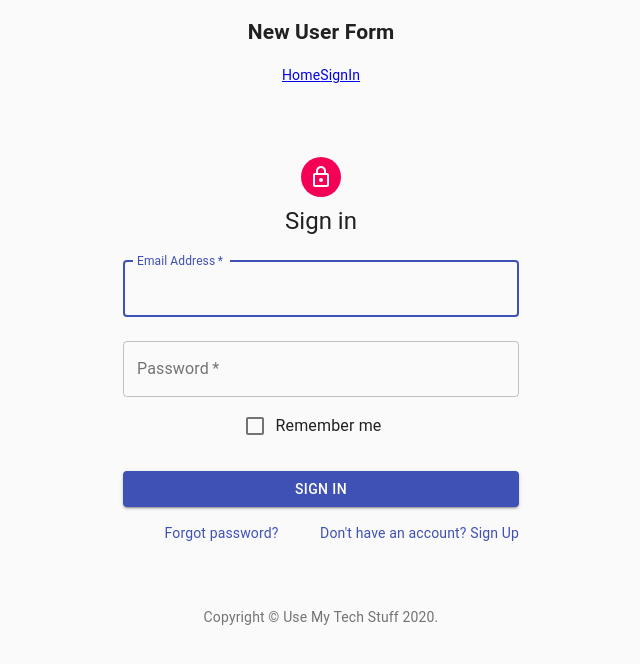
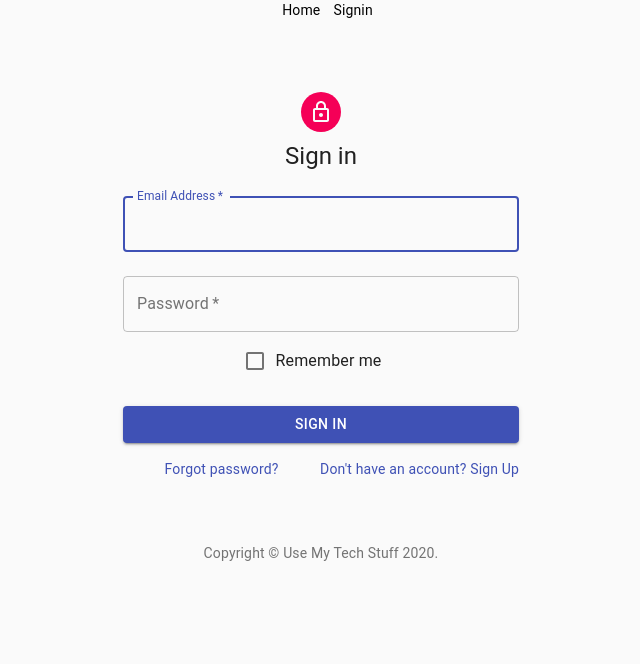
Before and after one commit to Use-MyTechStuff/front-end, a React (Create React App) app in the folder front-end/: page /src/Components/SignIn in a window 1280 px wide. Shown: the top 664 px of the page, without its empty margins (319-959 px from the left). Built offline with nearby package versions, Linux system fonts and the light colour scheme.

Commit message:
deleted h1

```diff
--- a/front-end/src/App.css
+++ b/front-end/src/App.css
@@ -36,3 +36,8 @@
     transform: rotate(360deg);
   }
 }
+Link {
+  display: flex;
+  justify-content: space-between;
+  align-items: center;
+}
--- a/front-end/src/App.js
+++ b/front-end/src/App.js
@@ -9,14 +9,13 @@ export default function App() {
   return (
     <div className="App">
       <nav>
-      <h1>New User Form</h1>
       <div className='nav-link'>
-      <Link to="/src/Components/Signup">Home</Link>
-      <Link to="/src/Components/Signin">SignIn</Link>
+      <Link to="/src/Components/Signup" style={{paddingLeft: 13, textDecoration: 'none', color: 'black'}}>Home</Link>
+      <Link to="/src/Components/Signin" style={{paddingLeft: 13, textDecoration: 'none', color:'black'}}>Signin</Link>
       </div>
       </nav>
-         <Route path="/src/Components/Signup" component={Signup} />
-        <Route path="/src/Components/SignIn" component={Signin} />
+         <Route exact path="/src/Components/Signup" component={Signup} />
+        <Route exact path="/src/Components/SignIn" component={Signin} />
            </div>
 
   );
--- a/front-end/src/Components/Signin.js
+++ b/front-end/src/Components/Signin.js
@@ -12,6 +12,7 @@ import LockOutlinedIcon from '@material-ui/icons/LockOutlined';
 import Typography from '@material-ui/core/Typography';
 import { makeStyles } from '@material-ui/core/styles';
 import Container from '@material-ui/core/Container';
+import Signup from "./Signup"
 
 function Copyright() {
   return (
--- a/front-end/src/Components/Signup.js
+++ b/front-end/src/Components/Signup.js
@@ -125,7 +125,7 @@ export default function SignUp() {
           </Button>
           <Grid container justify="flex-end">
             <Grid item>
-              <Link to="Signin">
+              <Link to="/src/Components/Signin">
                 Already have an account? Sign in
               </Link>
             </Grid>
```
